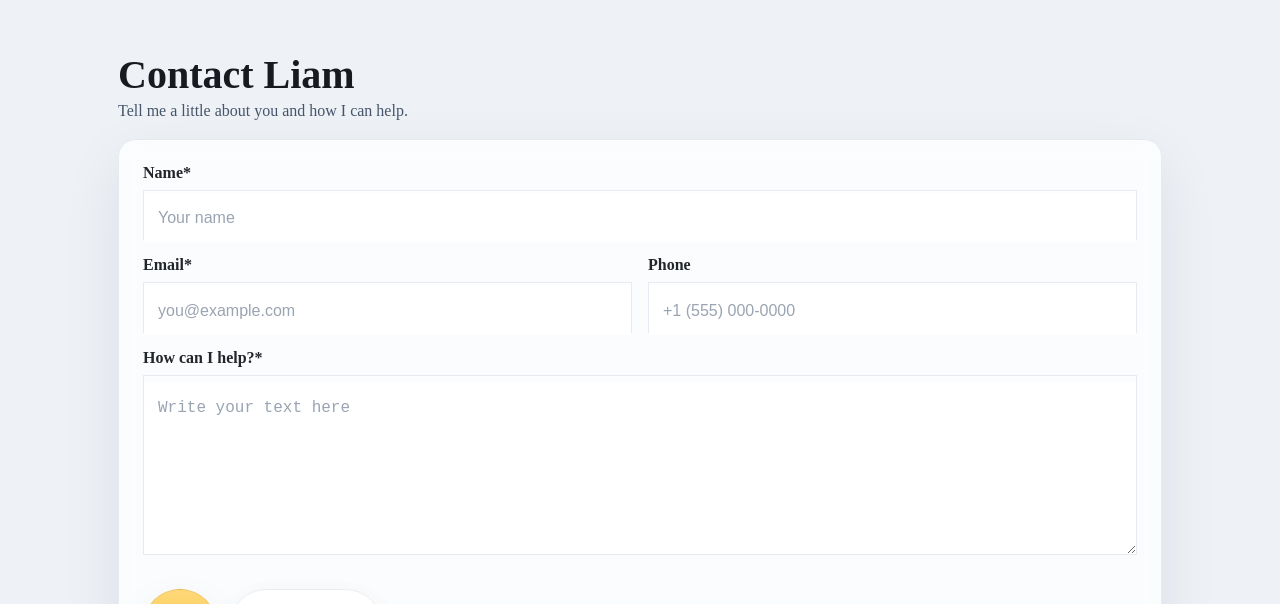
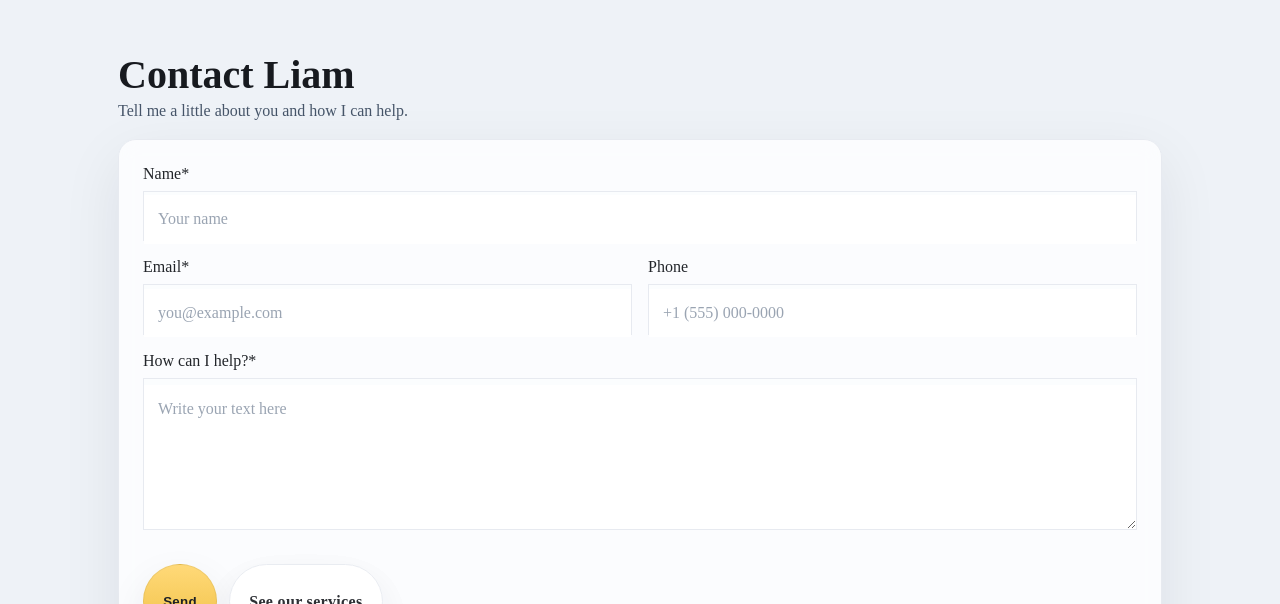
Before and after one commit to Martikk/nostra-cura, a React (Vite) app: page /liam in a window 1280 px wide. Shown: the part 4520-5124 px from the top of the page. Built offline with nearby package versions, Linux system fonts and the light colour scheme.

Commit message:
form_text

```diff
--- a/src/pages/LiamStory.css
+++ b/src/pages/LiamStory.css
@@ -540,3 +540,48 @@ input::placeholder, textarea::placeholder{ color: rgba(255,255,255,.55); }
   opacity: 1;
   transform: translateX(0);
 }
+
+
+
+/* ===== Form typography: one size + one font everywhere ===== */
+.liam__contact {
+  --form-font: 16px;
+  --form-line: 1.2;
+  --form-weight: 500;          /* общий вес текста */
+  --label-weight: 500;         /* хочешь чуть жирнее — поставь 600/700 */
+}
+
+.liam__contact .contact__form,
+.liam__contact label,
+.liam__contact input,
+.liam__contact textarea,
+.liam__contact input::placeholder,
+.liam__contact textarea::placeholder {
+  font-family: inherit;
+  font-size: var(--form-font);
+  line-height: var(--form-line);
+}
+
+/* Label */
+.liam__contact .field label{
+  font-weight: var(--label-weight);
+  margin: 0;                   /* на всякий */
+}
+
+/* Inputs */
+.liam__contact input,
+.liam__contact textarea{
+  font-weight: var(--form-weight);
+}
+
+/* Placeholder — тот же размер/шрифт, только цвет “приглушён” */
+.liam__contact input::placeholder,
+.liam__contact textarea::placeholder{
+  font-weight: var(--form-weight);
+  opacity: 1;                  /* чтобы браузер не делал меньше/бледнее сам */
+  color: rgba(255,255,255,.55);
+}
+.liam--light .liam__contact input::placeholder,
+.liam--light .liam__contact textarea::placeholder{
+  color: #9aa4b2;
+}
```
